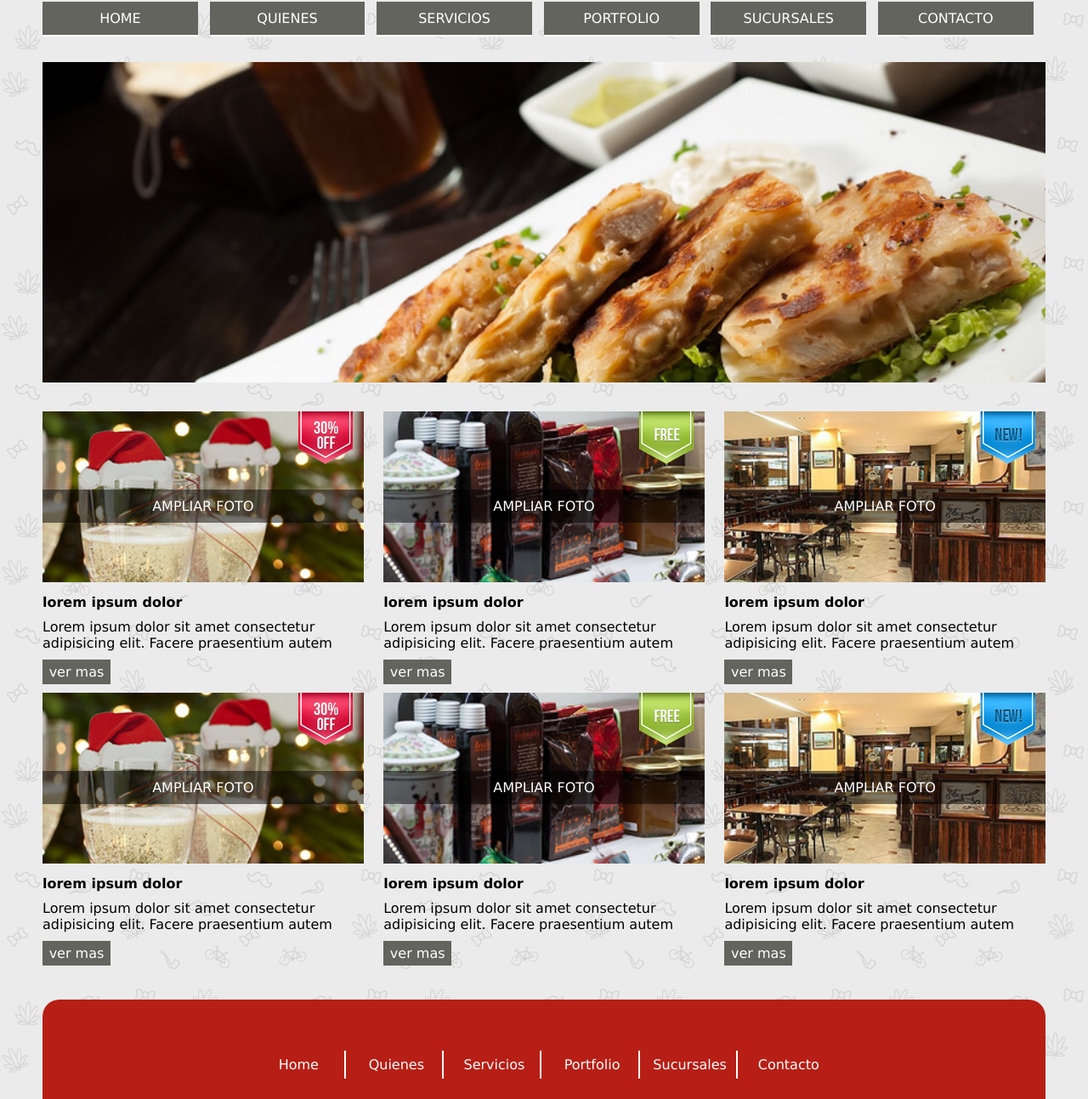
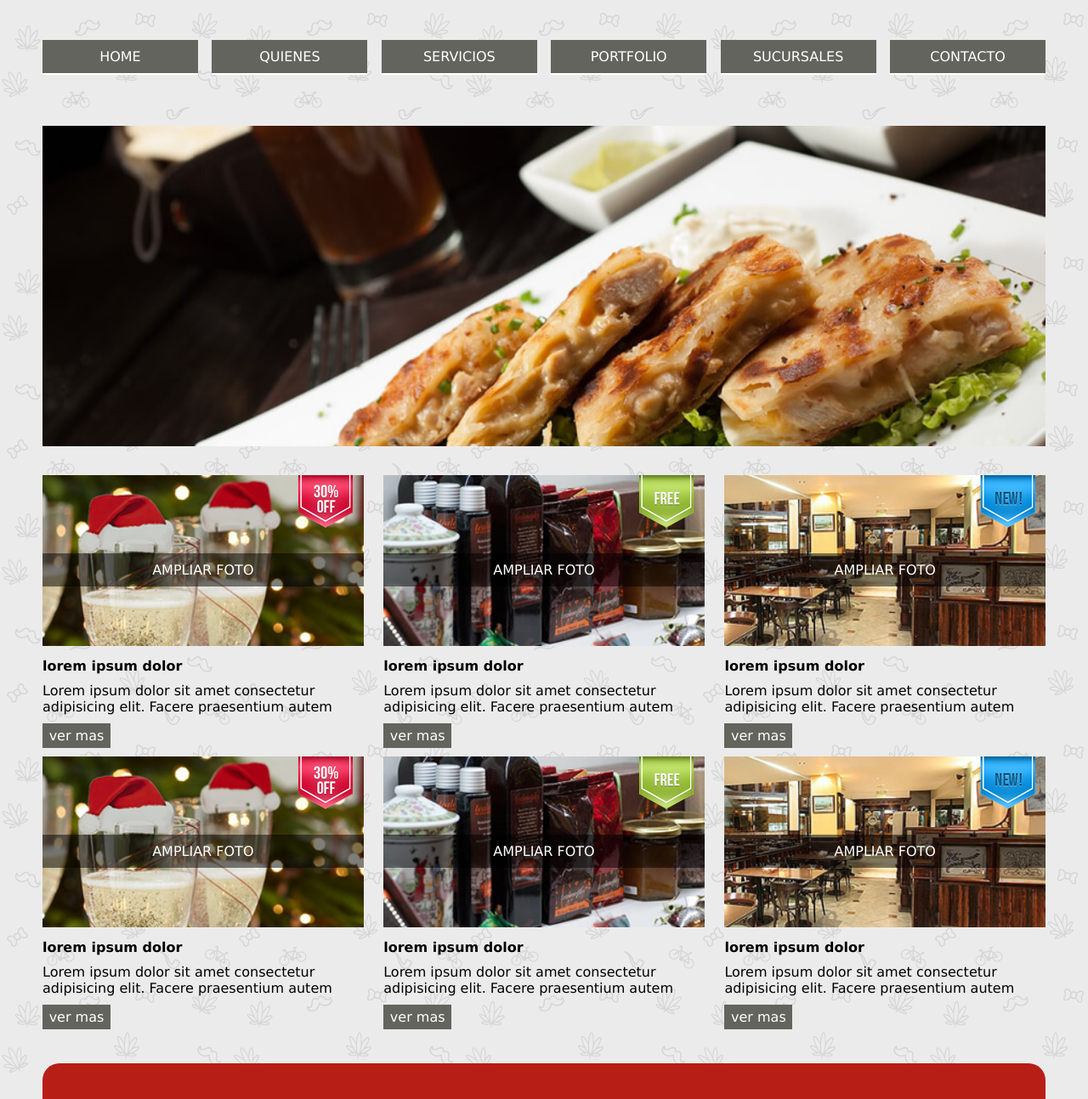
Before and after one commit to TaniaRivas1/kitchening, a website: page views/index.html in a window 1280 px wide. Shown: the part 223-1516 px from the top of the page at 85% size. Drawn offline with Linux system fonts and the light colour scheme.

Commit message:
colocando flex

```diff
--- a/public/css/footer.css
+++ b/public/css/footer.css
@@ -1,5 +1,14 @@
+footer nav{
+    background-color: var(--colorRojo);
+    width: 100%;
+}
+
+footer nav ul{
+    display: flex;
+    flex-direction: column;
+}
+
 footer nav ul li{
-    width: 100%;
     background-color: var(--colorRojo);
     text-transform: uppercase;
     text-align: center;
@@ -9,13 +18,16 @@ footer nav ul li{
 
 @media(min-width: 768px){
     footer nav{
-        background-color: var(--colorRojo);
-        width: 100%;
         padding: 60px 0;
-        text-align: center;
         border-radius: 20px 20px 0px 0px;
+    }
 
+    footer nav ul{
+        display: flex;
+        flex-direction: row;
+        justify-content: center;
     }
+
     footer nav ul li{
         width: 110px;
         border-bottom: 0;
--- a/public/css/header.css
+++ b/public/css/header.css
@@ -1,5 +1,8 @@
 header{
     width: 100%;
+    display: flex;
+    flex-direction: column;
+    align-items: center;
 }
 
 .logo{
@@ -7,10 +10,7 @@ header{
     border: solid 1px var(--colorGrisClaro);
     width: 180px;
     height: 180px;
-    background-image: url('/images/logo.jpg');
-    background-position: center;
-    margin: 15px auto 30px;
-    background-size: cover;
+    margin: 30px;
 }
 
 header button{
@@ -21,12 +21,20 @@ header button{
     color: white;
     border: none;
     border-radius: 5px;
-    margin: 0 auto 30px;
-    display: block;
+    margin-bottom: 30px;
+}
+
+header nav{
+    margin: 30px;
+    width: 100%;
+}
+
+header nav ul{
+    display: flex;
+    flex-direction: column;
 }
 
 header nav ul li{
-    width: 100%;
     background-color: var(--colorGrisOscuro);
     text-transform: uppercase;
     text-align: center;
@@ -42,20 +50,22 @@ header button{
 }
 
 header nav ul{
-    overflow: hidden;
+    flex-direction: row;
+    justify-content: space-between;
 }
+
 header nav ul li{
+    font-size: 0.6rem;
     width: 15.5%;
-    font-size: 0.6rem;
-    float: left;
-    margin-right: 1.16%;
     }
+
     .header nav ul li:last-child {
         margin-right: 0;
     }
 }
 
 @media(min-width:768px){
+
     header nav ul li{
         font-size: 1rem;
     }
--- a/public/css/home.css
+++ b/public/css/home.css
@@ -8,6 +8,8 @@ body.home{
 
 .box_producto{
     margin: 30px 0;
+    display: flex;
+    flex-direction: column;
 }
 .producto{
     width: 100%;
@@ -67,17 +69,13 @@ body.home{
     /* producto*/
 
     .box_producto{
-        overflow: hidden;
+        flex-direction: row;
+        flex-wrap: wrap;
+        justify-content: space-between;
     }
 
     .producto{
         width: 49%;
-        float: left;
-        margin-right: 2%;
-    }
-    .producto:nth-child(even){
-        /* esto fue para que las cajitas del main entraran de a dos */
-        margin-right: 0%;
     }
 }
 
@@ -85,12 +83,5 @@ body.home{
 @media(min-width:768px){
     .producto{
         width: 32%;
-        margin-right: 2%;
-    }
-    .producto:nth-child(even){
-        margin-right: 2%;
-    }
-    .producto:nth-child(3n){
-        margin-right: 0%;
     }
 }
--- a/views/index.html
+++ b/views/index.html
@@ -10,7 +10,7 @@
 </head>
 <body class="home">
     <header>
-        <div class="logo"></div>
+        <img class="logo" src="/images/logo.jpg" alt="">
         <button><i class="fas fa-bars"></i></button>
         <nav>
             <ul>
```
